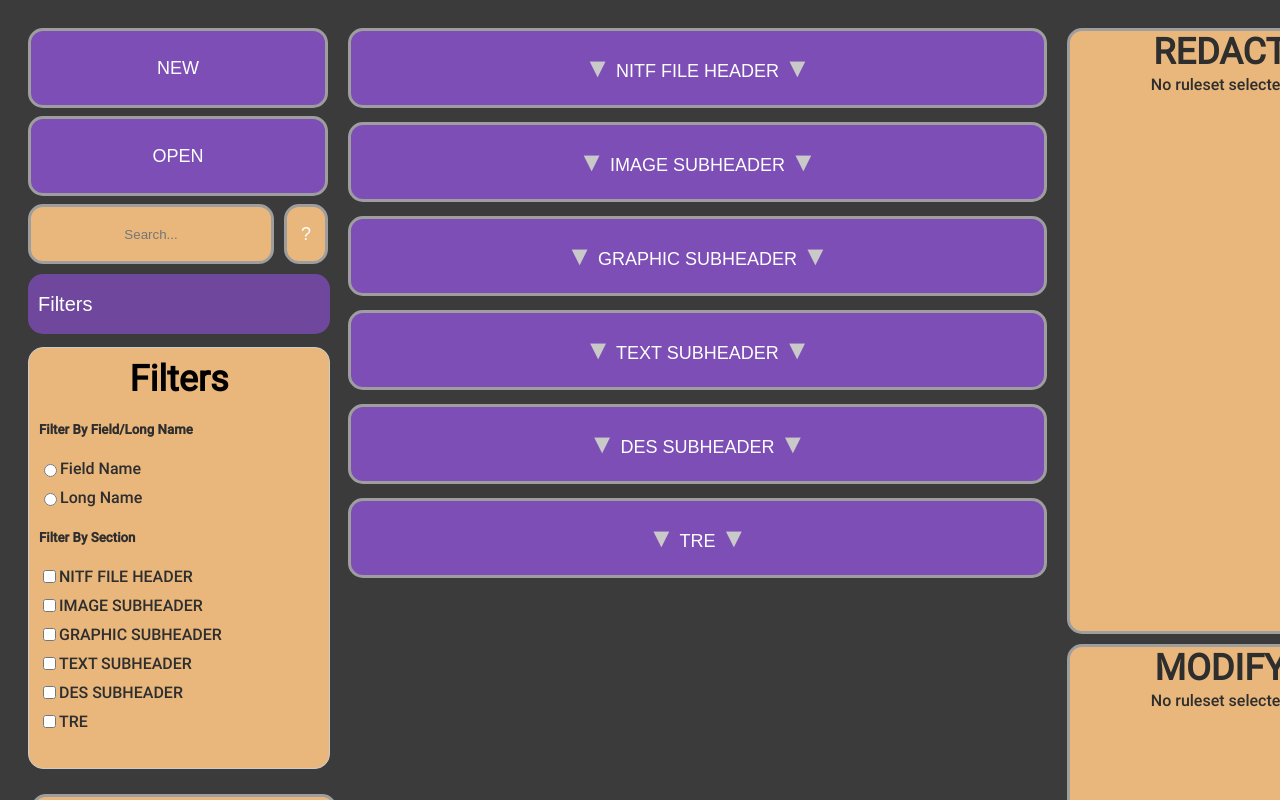
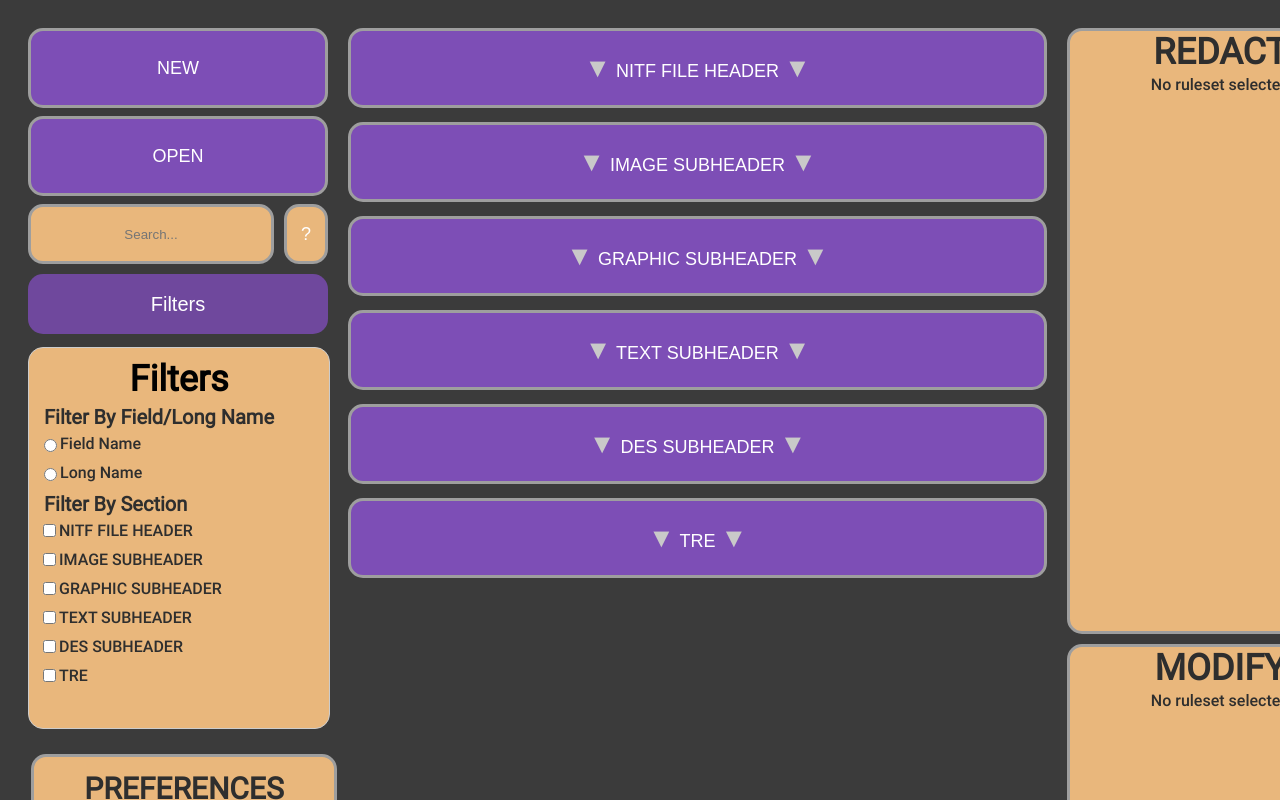
Before and after one commit to aramis-matos/RE-UI-Remake, a React (Vite) app: page / in a window 1280 px wide. Both pictures are taken after a click on the button "Filters". Shown: the top 800 px of the page. Built offline with nearby package versions, Linux system fonts and the light colour scheme; the HTML template or start-up script is replaced by a standard one.

Commit message:
commit so i can megre

```diff
--- a/src/index.css
+++ b/src/index.css
@@ -859,9 +859,9 @@ button.delete {
   padding: 10px;
   border: none;
   cursor: pointer;
-  width: 100%;
+  width: 300px;
   height: 0%;
-  text-align: left;
+  text-align: center;
   font-size: 16px;
   font-size: 20px;
 }
@@ -873,7 +873,7 @@ button.delete {
   margin-top: 5px;
   position: relative; /* Ensure it can be positioned using z-index */
   z-index: 10; /* Higher value to make sure it appears on top */
-  height: 400px;
+  height: 360px;
   width: 280px;
   border-radius: 15px;
   color: var(--n850);
--- a/src/popups/CollapsableFilters.jsx
+++ b/src/popups/CollapsableFilters.jsx
@@ -1,21 +1,16 @@
-import React, {useState} from 'react'
+import React, { useState } from 'react';
 
-const CollapsableFilters = ({ theFunc}) => {
+const CollapsableFilters = ({ theFunc }) => {
   const [isOpen, setIsOpen] = useState(false);
-    const toggleCollapsible = () => {
-        setIsOpen(!isOpen);
-    };
-
-    const defaultChecked = {
+  const [selectedName, setSelectedName] = useState('');
+  const [checkedItems, setCheckedItems] = useState({
     "NITF FILE HEADER": false,
     "IMAGE SUBHEADER": false,
     "GRAPHIC SUBHEADER": false,
     "TEXT SUBHEADER": false,
     "DES SUBHEADER": false,
     TRE: false,
-      };
-
-      const [checkedItems, setCheckedItems] = useState(defaultChecked);
+  });
 
   const items = [
     { id: 1, label: "NITF FILE HEADER" },
@@ -26,14 +21,20 @@ const CollapsableFilters = ({ theFunc}) => {
     { id: 6, label: "TRE" },
   ];
 
+  const toggleCollapsible = () => {
+    setIsOpen(!isOpen);
+  };
+
   const handleSubmit = (event) => {
     event.preventDefault();
     alert(`Checked items: ${JSON.stringify(checkedItems, null, 2)}`);
   };
 
-
-
-
+  const handleChange = (e) => {
+    const { id } = e.target;
+    setSelectedName(id);
+    console.log(id);
+  };
 
   return (
     <div className="collapsible">
@@ -43,29 +44,29 @@ const CollapsableFilters = ({ theFunc}) => {
       {isOpen && (
         <div className="collapsible-content">
           <h2>Filters</h2>
-              <div>
-            <h5>Filter By Field/Long Name</h5>
+          <div className="filterByFieldLong" onChange={handleChange}>
+            <h4>Filter By Field/Long Name</h4>
             <div className="filterRadioButtons">
               <input
                 type="radio"
-                id="whiteList"
-                name="listType"
-                value="White List"
+                id="radioFieldName"
+                name="filterType"
+                value="Field Name"
               />
-              <label htmlFor="whiteList">Field Name</label>
+              <label htmlFor="radioFieldName">Field Name</label>
             </div>
             <div className="filterRadioButtons">
               <input
                 type="radio"
-                id="blackList"
-                name="listType"
-                value="Black List"
+                id="radioLongName"
+                name="filterType"
+                value="Long Name"
               />
-              <label htmlFor="blackList">Long Name</label>
+              <label htmlFor="radioLongName">Long Name</label>
             </div>
           </div>
           <div className="fieldDiv">
-          <h5>Filter By Section</h5>
+            <h4>Filter By Section</h4>
             <form onSubmit={handleSubmit}>
               {items.map((item) => (
                 <div className="filterCheckboxes" key={item.id}>
@@ -80,12 +81,10 @@ const CollapsableFilters = ({ theFunc}) => {
               ))}
             </form>
           </div>
-
         </div>
       )}
     </div>
   );
 };
 
-
 export default CollapsableFilters;
--- a/src/popups/OpenModalOnPage.jsx
+++ b/src/popups/OpenModalOnPage.jsx
@@ -36,7 +36,7 @@ const OpenModalOnPage = ({ isOpen, onClose, children }) => {
                     <ul>
                         <li>
                             <span className="toggle">A1B2C: Protected, United States</span>
-                            <div className="details active">
+                            <div className="details">
                                 Coordinates: 37.7749° N, 122.4194° W<br />
                                 Security Level: Protected<br />
                                 Description: This location is under federal protection due to its strategic importance.
```
Lines whose indentation alone changed are shown as unchanged.
